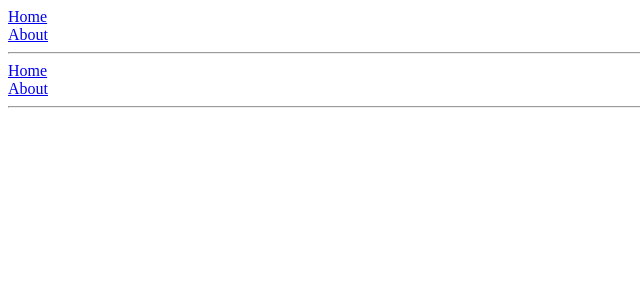
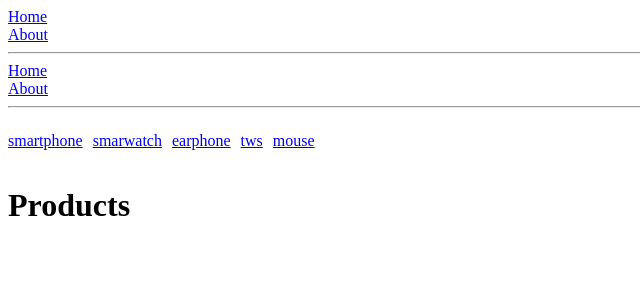
Before and after one commit to Ardhiityo/learn-vue3-router, a Vue app: page /product/1 in a window 1280 px wide. Shown: the top 300 px of the page, without its empty margins (0-640 px from the left). Built offline with nearby package versions, Linux system fonts and the light colour scheme.

Commit message:
Membuka Halaman Dengan Url Path Dinamis

```diff
--- a/src/App.vue
+++ b/src/App.vue
@@ -1,8 +1,25 @@
 <script setup>
 import navbar from "./components/navbar.vue";
+import products from "./data/index.json";
 </script>
 
 <template>
   <navbar></navbar>
+  <div class="products">
+    <div v-for="product in products" :key="product.id">
+      <router-link :to="`/product/${product.id}`">
+        <p>{{ product.item }}</p>
+      </router-link>
+    </div>
+  </div>
   <RouterView />
 </template>
+
+<style scoped>
+.products {
+  display: flex;
+  flex-wrap: wrap;
+  gap : 10px;
+}
+
+</style>
--- /dev/null
+++ b/src/data/index.json
@@ -0,0 +1,22 @@
+[
+  {
+    "id": 1,
+    "item": "smartphone"
+  },
+  {
+    "id": 2,
+    "item": "smarwatch"
+  },
+  {
+    "id": 3,
+    "item": "earphone"
+  },
+  {
+    "id": 4,
+    "item": "tws"
+  },
+  {
+    "id": 5,
+    "item": "mouse"
+  }
+]
--- a/src/router/index.js
+++ b/src/router/index.js
@@ -4,17 +4,23 @@ import {
 } from 'vue-router'
 
 const router = createRouter({
-    history: createWebHistory(import.meta.env.BASE_URL),
+    history: createWebHistory(
+        import.meta.env.BASE_URL),
     routes: [{
-        path: '/',
-        name: 'home',
+            path: '/',
+            name: 'home',
             component: () => import('../views/Home.vue')
         },
         {
             path: '/about',
             name: 'about',
             component: () => import('../views/About.vue')
-        }
+        },
+        {
+            path: '/product/:id',
+            name: 'product',
+            component: () => import('../views/Product.vue')
+        },
     ]
 })
 
--- /dev/null
+++ b/src/views/Product.vue
@@ -0,0 +1,5 @@
+<template>
+  <div>
+    <h1>Products</h1>
+  </div>
+</template>
```
